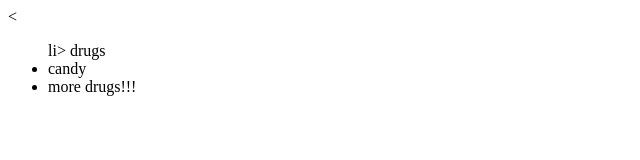
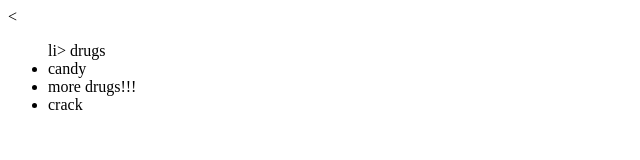
Before and after one commit to crobz/grocerylist, a plain HTML site: page index.html in a window 1280 px wide. Shown: the full height of the page, 0-640 px from the left. Drawn offline with Linux system fonts and the light colour scheme.

Commit message:
trying to check this out

```diff
--- a/index.html
+++ b/index.html
@@ -2,6 +2,7 @@
 <p><<ul>li> drugs</li>
 	<li>candy</>
 		<li> more drugs!!!</li>
+		<li> crack</li>
 
 	</ul></p>
 
```
